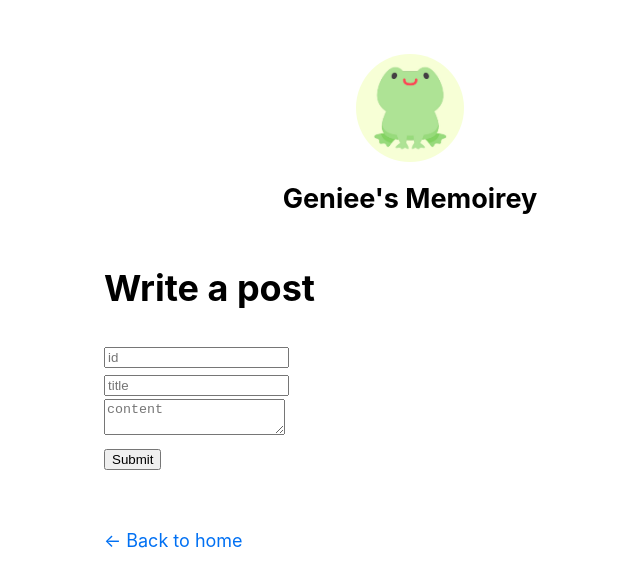
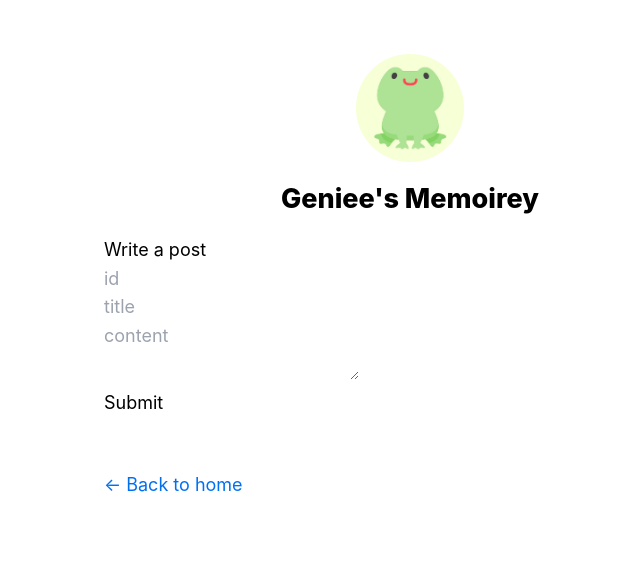
Before and after one commit to geniee1220/project-memoiary, a Next.js app: page /post/write in a window 1280 px wide. Shown: the top 586 px of the page, without its empty margins (230-870 px from the left). Built offline with nearby package versions, Linux system fonts and the light colour scheme.

Commit message:
Chore : tailwind 및 postcss 설정 파일 추가

```diff
--- a/package.json
+++ b/package.json
@@ -16,5 +16,10 @@
   },
   "engines": {
     "node": ">=18"
+  },
+  "devDependencies": {
+    "autoprefixer": "^10.4.16",
+    "postcss": "^8.4.31",
+    "tailwindcss": "^3.3.3"
   }
 }
--- /dev/null
+++ b/postcss.config.js
@@ -0,0 +1,6 @@
+module.exports = {
+  plugins: {
+    tailwindcss: {},
+    autoprefixer: {},
+  },
+}
--- a/styles/globals.css
+++ b/styles/globals.css
@@ -1,3 +1,7 @@
+@tailwind base;
+@tailwind components;
+@tailwind utilities;
+
 html,
 body {
   padding: 0;
--- a/styles/utils.module.css
+++ b/styles/utils.module.css
@@ -18,6 +18,7 @@
   font-size: 1.5rem;
   line-height: 1.4;
   margin: 1rem 0;
+  font-weight: 800;
 }
 
 .headingMd {
--- /dev/null
+++ b/tailwind.config.js
@@ -0,0 +1,12 @@
+/** @type {import('tailwindcss').Config} */
+module.exports = {
+  content: [
+    './app/**/*.{js,ts,jsx,tsx,mdx}',
+    './pages/**/*.{js,ts,jsx,tsx,mdx}',
+    './components/**/*.{js,ts,jsx,tsx,mdx}',
+  ],
+  theme: {
+    extend: {},
+  },
+  plugins: [],
+};
```
Also changed, not shown: 2 other files (tests, documents, lock files or other folders).
